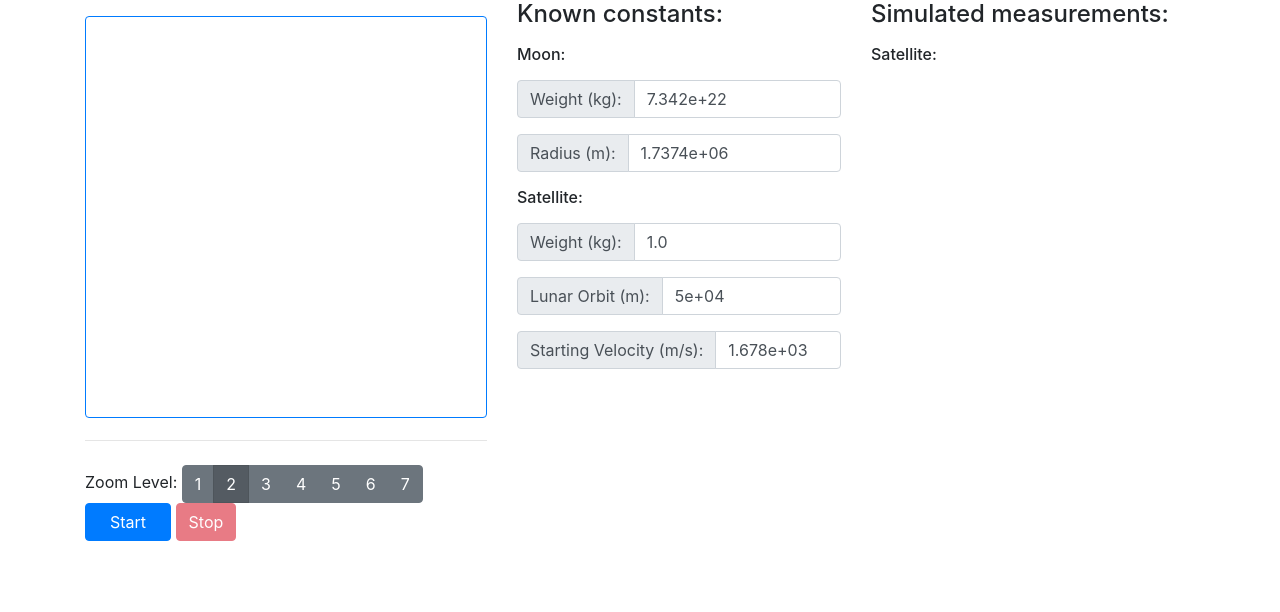
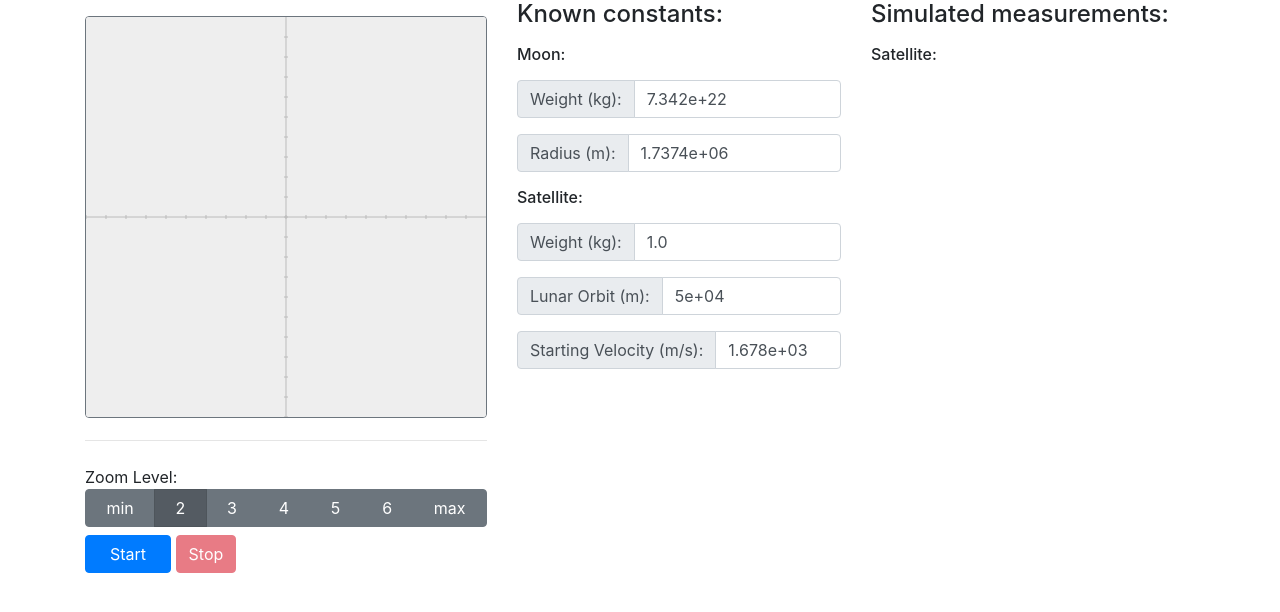
Before and after one commit to Vest/moonSim, a plain HTML site: page index.html in a window 1280 px wide. Drawn offline with nearby package versions, Linux system fonts and the light colour scheme.

Commit message:
Renamed few zoom outermost buttons; Added the board class with the render loop; Now it draws the board and its axes; Added helper classes, such as the Moon, Satellite, etc.
Signed-off-by: Vest <Vest@users.noreply.github.com>

```diff
--- a/index.html
+++ b/index.html
@@ -6,7 +6,7 @@
     <meta content="width=device-width, initial-scale=1, shrink-to-fit=no" name="viewport">
 
     <!-- Icon is from here: http://www.iconarchive.com/show/free-space-icons-by-goodstuff-no-nonsense/moon-full-moon-icon.html -->
-    <link rel="icon" type="image/svg+xml" href="favicon.svg">
+    <link href="favicon.svg" rel="icon" type="image/svg+xml">
 
     <!-- Bootstrap CSS -->
     <link crossorigin="anonymous" href="https://stackpath.bootstrapcdn.com/bootstrap/4.4.1/css/bootstrap.min.css"
@@ -20,20 +20,19 @@
 <div class="container-md">
     <div class="row">
         <div class="col-md-auto pt-3 order-md-1">
-            <canvas class="border border-primary rounded" height="400" id="canvas" width="400">
+            <canvas class="border border-secondary rounded" height="400" id="spaceCanvas" width="400">
                 Sorry, your browser doesn't support the &lt;canvas&gt; element.
             </canvas>
 
             <hr class="mb-4">
 
-
             <span class="label label-default">Zoom Level:</span>
-            <div aria-label="Zoom level" class="btn-group btn-group-toggle" data-toggle="buttons">
+            <div aria-label="Zoom level" class="btn-group btn-group-toggle d-flex" data-toggle="buttons">
                 <label class="btn btn-secondary">
-                    <input id="btnZoom1" name="zoomLevel" type="radio"> 1
+                    <input id="btnZoom1" name="zoomLevel" type="radio"> min
                 </label>
                 <label class="btn btn-secondary active">
-                    <input id="btnZoom2" checked name="zoomLevel" type="radio"> 2
+                    <input checked id="btnZoom2" name="zoomLevel" type="radio"> 2
                 </label>
                 <label class="btn btn-secondary">
                     <input id="btnZoom3" name="zoomLevel" type="radio"> 3
@@ -48,15 +47,14 @@
                     <input id="btnZoom6" name="zoomLevel" type="radio"> 6
                 </label>
                 <label class="btn btn-secondary">
-                    <input id="btnZoom7" name="zoomLevel" type="radio"> 7
+                    <input id="btnZoom7" name="zoomLevel" type="radio"> max
                 </label>
             </div>
 
+            <div class="w-100 mb-2"></div>
 
-            <div class="w-100"></div>
-
-            <button class="btn btn-primary pl-4 pr-4" type="button">Start</button>
-            <button class="btn btn-danger" disabled type="button">Stop</button>
+            <button class="btn btn-primary pl-4 pr-4" id="btnStart" type="button">Start</button>
+            <button class="btn btn-danger" disabled id="btnStop" type="button">Stop</button>
         </div>
 
         <div class="col-md order-md-2">
--- /dev/null
+++ b/js/board.js
@@ -0,0 +1,142 @@
+import * as Space from "./space.js";
+import {Coord} from "./space.js";
+import {Viewport} from "./utils.js"
+
+const SPACE_X1 = -1e7; // 10.000 km
+const SPACE_Y1 = 1e7;
+const SPACE_X2 = 1e7;
+const SPACE_Y2 = -1e7;
+const STEP_X = 1e6; // 1.000 km
+const STEP_Y = 1e6;
+
+class Board {
+    constructor(canvas) {
+        Object.defineProperties(this, {
+            ctx: {value: canvas.getContext("2d", {alpha: false})}, // type: CanvasRenderingContext2D
+            width: {value: canvas.width},
+            height: {value: canvas.height}
+        });
+
+        this._massiveObjects = [];
+        this._lightObjects = [];
+        this._positions = new Map();
+        this._viewport = new Viewport(
+            new Coord(SPACE_X1, SPACE_Y1), new Coord(SPACE_X2, SPACE_Y2),
+            this.width, this.height
+        );
+
+        window.requestAnimationFrame((t) => this.onRefreshFrame(t));
+    }
+
+    drawBackground() {
+        this.ctx.save();
+        this.ctx.fillStyle = '#EEEEEE';
+        this.ctx.strokeStyle = '#EEEEEE';
+        this.ctx.fillRect(0, 0, this.width, this.height);
+        this.ctx.restore();
+    }
+
+    drawAxes() {
+        let abscissaX1 = this._viewport.projectX(SPACE_X1);
+        let abscissaY1 = this._viewport.projectY(0);
+
+        let abscissaX2 = this._viewport.projectX(SPACE_X2);
+        let abscissaY2 = this._viewport.projectY(0);
+
+        let ordinateX1 = this._viewport.projectX(0);
+        let ordinateY1 = this._viewport.projectY(SPACE_Y1);
+
+        let ordinateX2 = this._viewport.projectX(0);
+        let ordinateY2 = this._viewport.projectY(SPACE_Y2);
+
+        // Draw Axes
+        this.ctx.save();
+        this.ctx.strokeStyle = '#BBBBBB';
+        this.ctx.beginPath();
+        this.ctx.moveTo(abscissaX1, abscissaY1);
+        this.ctx.lineTo(abscissaX2, abscissaY2);
+        this.ctx.moveTo(ordinateX1, ordinateY1);
+        this.ctx.lineTo(ordinateX2, ordinateY2);
+        this.ctx.stroke();
+
+        this.ctx.strokeStyle = '#BBBBBB';
+
+        this.ctx.beginPath();
+        for (let tickX = SPACE_X1; tickX < SPACE_X2; tickX += STEP_X) {
+            let abscissaX = this._viewport.projectX(tickX);
+
+            this.ctx.moveTo(abscissaX, abscissaY1 - 2);
+            this.ctx.lineTo(abscissaX, abscissaY1 + 2);
+        }
+        for (let tickY = SPACE_Y2; tickY < SPACE_Y1; tickY += STEP_Y) {
+            let ordinateY = this._viewport.projectY(tickY);
+
+            this.ctx.moveTo(ordinateX1 - 2, ordinateY);
+            this.ctx.lineTo(ordinateX1 + 2, ordinateY);
+        }
+        this.ctx.stroke();
+
+        this.ctx.restore();
+    }
+
+    drawMassive() {
+        for (let body of this._massiveObjects) {
+
+        }
+    }
+
+    onRefreshFrame(timestamp) {
+        this.ctx.globalCompositeOperation = "source-over";
+        this.ctx.clearRect(0, 0, this.width, this.height); // clear canvas
+
+        this.drawBackground();
+        this.drawAxes();
+        this.drawMassive();
+
+        window.requestAnimationFrame((t) => this.onRefreshFrame(t));
+    }
+
+    addBody(body, coord) {
+        if (!body.key) {
+            throw new Error("The provided body cannot be used");
+        }
+
+        if (this._positions.has(body.key)) {
+            throw new Error("The provided body has been already used");
+        }
+
+        this._positions.set(body.key, coord);
+
+        if (body.isMassive) {
+            this._massiveObjects.push(body);
+        } else {
+            this._lightObjects.push(body);
+        }
+    }
+
+}
+
+export function createMoon() {
+    const weight = document.getElementById("moonWeightInput").valueAsNumber;
+    const radius = document.getElementById("moonRadiusInput").valueAsNumber;
+
+    return new Space.Moon(weight, radius);
+}
+
+export function createSatellite() {
+    const weight = document.getElementById("satWeightInput").valueAsNumber;
+
+    return new Space.Satellite(weight);
+}
+
+export function createBoard(canvasId) {
+    const canvas = document.getElementById(canvasId);
+    if (!canvas) {
+        throw new Error(`Cannot find a canvas element with Id ${canvasId}`);
+    }
+    if (!canvas.getContext) {
+        throw new Error("Canvas is not supported on this browser");
+    }
+
+    return new Board(canvas);
+}
--- a/js/main.js
+++ b/js/main.js
@@ -0,0 +1,12 @@
+import * as BoardUtils from "./board.js";
+
+window.addEventListener("load", function (e) {
+    console.time("Init");
+
+    const moon = BoardUtils.createMoon();
+    const sat = BoardUtils.createSatellite();
+    const board = BoardUtils.createBoard("spaceCanvas");
+
+
+    console.timeEnd("Init");
+});
--- /dev/null
+++ b/js/space.js
@@ -0,0 +1,39 @@
+let key = 0;
+
+function getKey() {
+    return key++;
+}
+
+class Moon {
+    constructor(weight, radius) {
+        Object.defineProperties(this, {
+            weight: {value: weight},
+            radius: {value: radius},
+            key: {value: getKey()},
+        });
+    }
+}
+
+Moon.prototype.isMassive = true;
+
+class Satellite {
+    constructor(weight) {
+        Object.defineProperties(this, {
+            weight: {value: weight},
+            key: {value: getKey()}
+        });
+    }
+}
+
+Satellite.prototype.isMassive = false;
+
+class Coord {
+    constructor(x, y) {
+        this.x = x;
+        this.y = y;
+    }
+}
+
+export {
+    Moon, Satellite, Coord
+};
--- /dev/null
+++ b/js/utils.js
@@ -0,0 +1,39 @@
+class Viewport {
+    constructor(topLeft, bottomRight, projWidth, projHeight) {
+        this.viewport = {
+            topLeft: topLeft,
+            bottomRight: bottomRight
+        };
+
+        this.projection = {
+            width: projWidth,
+            height: projHeight
+        };
+    }
+
+    isPointVisible(coord) {
+        if (coord.x < this.viewport.topLeft.x) {
+            return false;
+        } else if (coord.x > this.viewport.bottomRight.x) {
+            return false;
+        } else if (coord.y > this.viewport.topLeft.y) {
+            return false;
+        } else if (coord.y < this.viewport.bottomRight.y) {
+            return false;
+        } else {
+            return true;
+        }
+    }
+
+    projectX(x) {
+        return (x - this.viewport.topLeft.x) * this.projection.width / (this.viewport.bottomRight.x - this.viewport.topLeft.x);
+    }
+
+    projectY(y) {
+        return (y - this.viewport.topLeft.y) * this.projection.height / (this.viewport.bottomRight.y - this.viewport.topLeft.y);
+    }
+}
+
+export {
+    Viewport
+};
```
Also changed, not shown: 1 other file.
